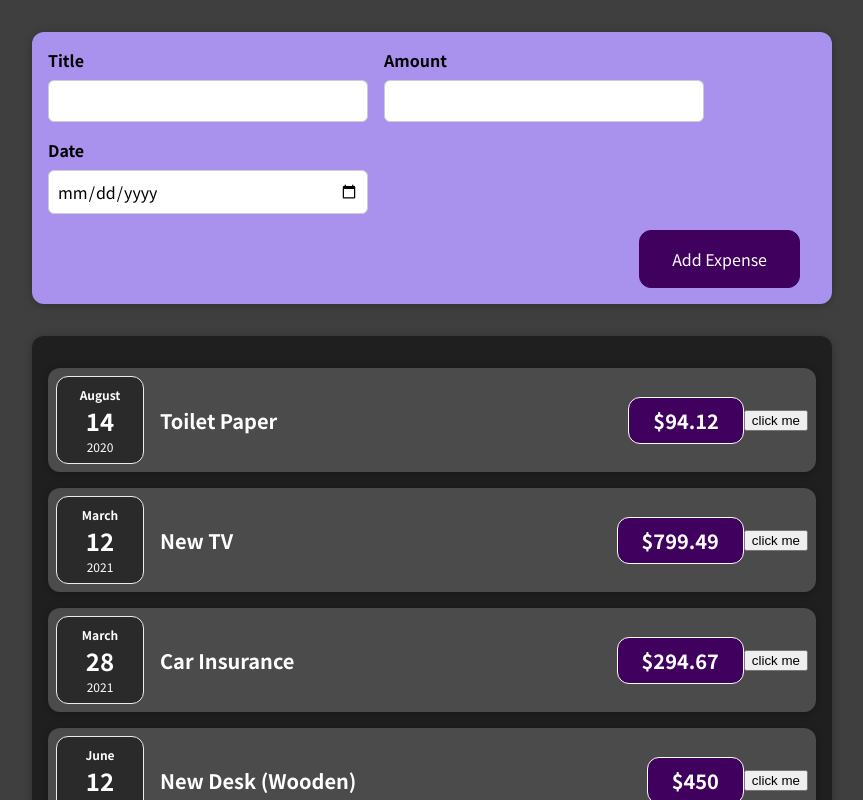
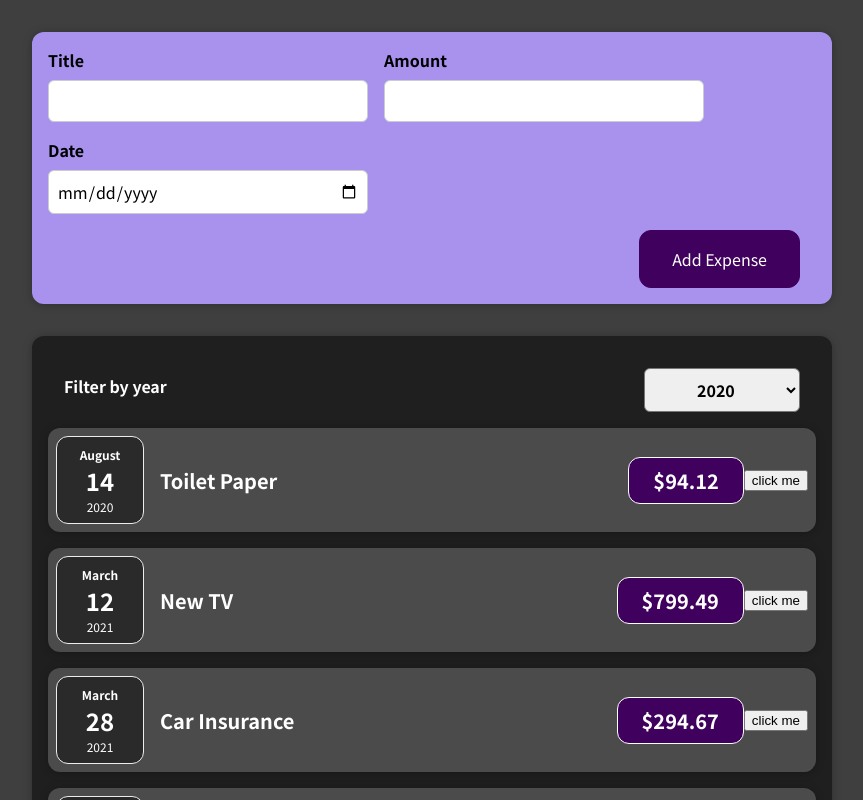
Before and after one commit to Rabee93/expenseCalculator-React, a React (Create React App) app: page / in a window 1280 px wide. Shown: the top 800 px of the page, without its empty margins (208-1071 px from the left). Built offline with nearby package versions, Linux system fonts and the light colour scheme.

Commit message:
added an event listener to the dropdown dates

```diff
--- a/src/components/Expenses/Expenses.js
+++ b/src/components/Expenses/Expenses.js
@@ -1,11 +1,20 @@
-import React from "react";
+import React , {useState} from "react";
 import ExpenseItem from "./ExpenseItem";
+import ExpensesFilter from "./ExpensesFilter"
 import "./Expenses.css"
 import Cards from "../UI/Cards"
 
 function Expenses(props){
+const [savedData, setSavedData] = useState('2020');
+const savedFilteredData = filteredData => {
+setSavedData(filteredData)
+console.log('filtered')
+}
+
   return(
+    <div>
     <Cards className = "expenses">
+    <ExpensesFilter selected= {savedData} onFilter = {savedFilteredData}/>
     <ExpenseItem
     title = {props.expense0.title}
     amount = {props.expense0.amount}
@@ -30,6 +39,7 @@
     date = {props.expense3.date}
     />
     </Cards>
+    </div>
   )
 }
 
--- /dev/null
+++ b/src/components/Expenses/ExpensesFilter.css
@@ -0,0 +1,24 @@
+.expenses-filter {
+  color: white;
+  padding: 0 1rem;
+}
+
+.expenses-filter__control {
+  display: flex;
+  width: 100%;
+  align-items: center;
+  justify-content: space-between;
+  margin: 1rem 0;
+}
+
+.expenses-filter label {
+  font-weight: bold;
+  margin-bottom: 0.5rem;
+}
+
+.expenses-filter select {
+  font: inherit;
+  padding: 0.5rem 3rem;
+  font-weight: bold;
+  border-radius: 6px;
+}
--- /dev/null
+++ b/src/components/Expenses/ExpensesFilter.js
@@ -0,0 +1,27 @@
+import React from 'react';
+
+import './ExpensesFilter.css';
+
+const ExpensesFilter = (props) => {
+
+  const SelectedYearHandler = (event) => {
+    props.onFilter(event.target.value)
+
+  }
+
+  return (
+    <div className='expenses-filter'>
+      <div className='expenses-filter__control'>
+        <label>Filter by year</label>
+        <select value = {props.selected}onChange = {SelectedYearHandler}>
+          <option value='2022'>2022</option>
+          <option value='2021'>2021</option>
+          <option value='2020'>2020</option>
+          <option value='2019'>2019</option>
+        </select>
+      </div>
+    </div>
+  );
+};
+
+export default ExpensesFilter;
```
Also changed, not shown: 1 other file (tests, documents, lock files or other folders).
